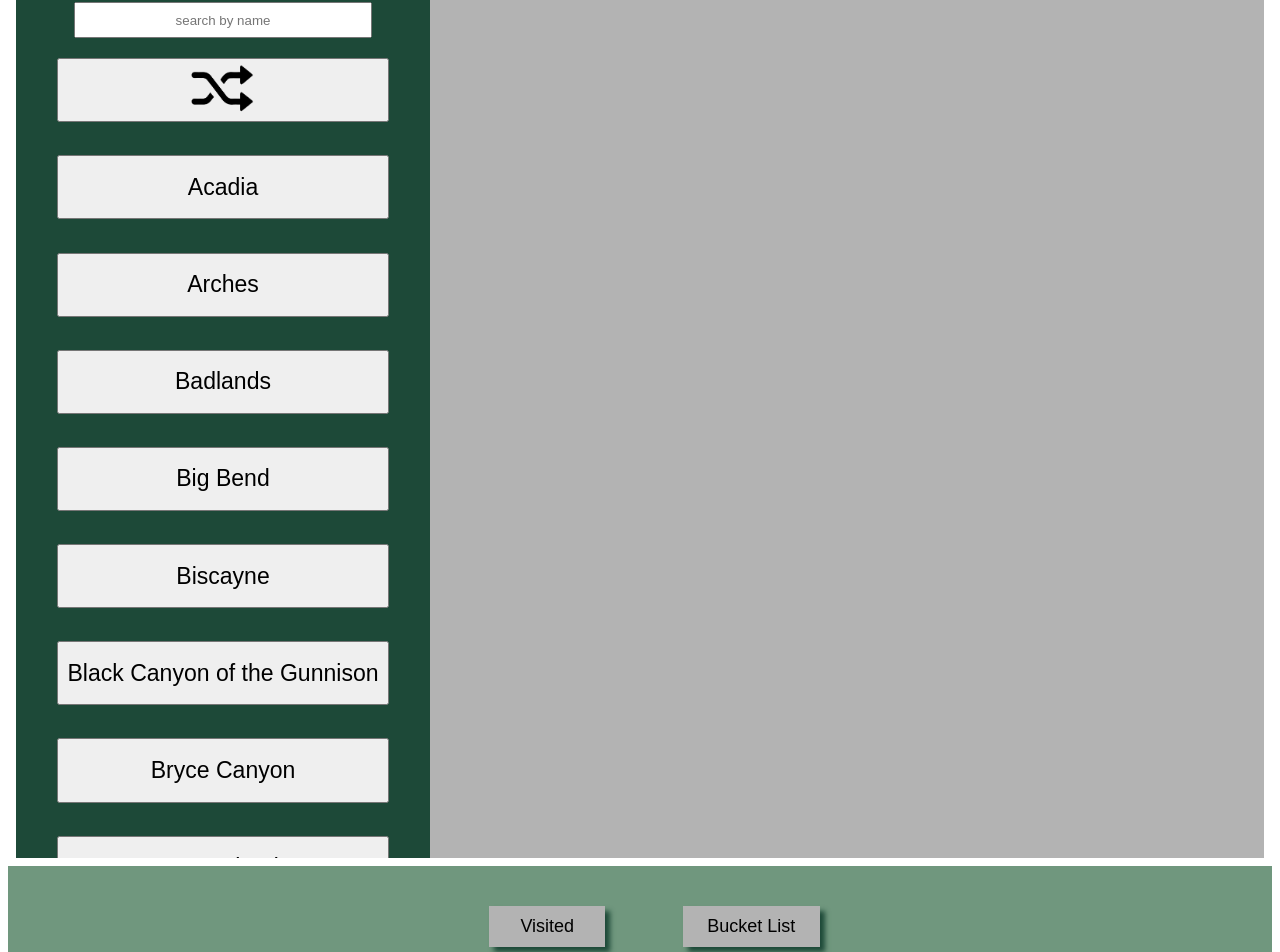
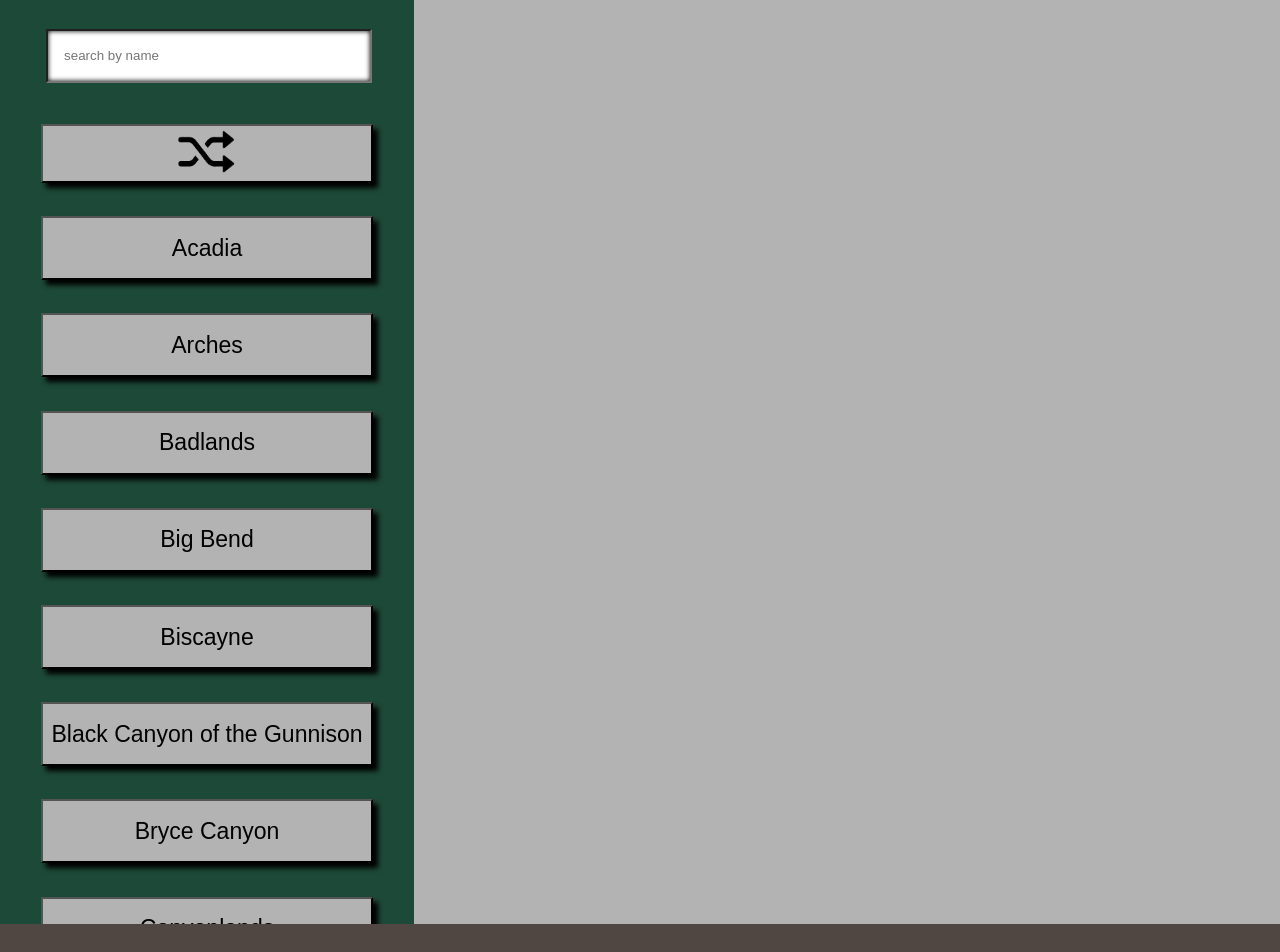
Before and after one commit to jaypeasee/national-parkfinder, a React (Create React App) app: page / in a window 1280 px wide. Shown: the part 274-1226 px from the top of the page. Built offline with nearby package versions, Linux system fonts and the light colour scheme; no server answers; a web font is replaced by a local one.

Commit message:
set 0 margin on body

```diff
--- a/src/About/About.scss
+++ b/src/About/About.scss
@@ -6,7 +6,3 @@ ul {
   column-count: 3;
   column-gap: 20px;
 }
-
-.about {
-  width: 95%;
-}
--- a/src/App/App.scss
+++ b/src/App/App.scss
@@ -1,13 +1,16 @@
 @import '../variables.scss';
 
 .app {
-  // width: 100vw;
   height: 100vh;
 }
 
 .body {
   display: flex;
   background-color: $gray;
+}
+
+body {
+  margin: 0;
 }
 
  p, li {
--- a/src/App/App.tsx
+++ b/src/App/App.tsx
@@ -29,7 +29,7 @@ const App: React.FC = () => {
 
   return (
     <main className='app'>
-      <body className='body'>
+      <section className='body'>
         <MainNav
           choosePark={choosePark}
           generateRandomParkCode={generateRandomParkCode} />
@@ -44,7 +44,7 @@ const App: React.FC = () => {
             }}
           />
         </Switch>
-      </body>
+      </section>
       <Footer />
     </main>
   )
--- a/src/Banner/Banner.scss
+++ b/src/Banner/Banner.scss
@@ -8,13 +8,16 @@
 
 .header-container {
   text-align: center;
+  padding: 2%;
   color: black;
   height: 100px;
+  box-shadow: 0px 6px 11px black;
 }
 
 .header {
   font-size: 36px;
-  margin-bottom: -10px;
+  padding: 1%;
+  margin: 0;
   font-family: $primaryFont;
 }
 
--- a/src/Footer/Footer.scss
+++ b/src/Footer/Footer.scss
@@ -2,23 +2,26 @@
 @import '../mixins.scss';
 
 .footer-btn-container {
-  // width: 100vw;
+  @include row-wrap;
   height: 15vh;
-  background-color: $light-green;
+  background-color: $brown;
   position: relative;
-  display: flex;
   align-items: center;
-  justify-content: center;
+  justify-content: space-around;
 }
 
 .footer-btn {
   cursor: pointer;
+  width: 200px;
   font-size: 18px;
-  width: 60%;
   border: none;
-  padding: 10px;
-  margin: 0px 60px;
+  padding: 5%;
+  margin: 0 5%;
   text-align: center;
   background-color: $gray;
-  box-shadow: 5px 5px 5px $dark-green;
+  box-shadow: 5px 5px 5px black;
+  &:hover {
+    transform: scale(1.1);
+    transition-duration: .4s;
+  }
 }
--- a/src/Footer/Footer.tsx
+++ b/src/Footer/Footer.tsx
@@ -1,7 +1,5 @@
 import { Link } from 'react-router-dom'
 import './Footer.scss'
-
-// pass in buttons as props to generate links for footer
 
 const Footer: React.FC = () => {
   return (
--- a/src/NavSearch/NavSearch.scss
+++ b/src/NavSearch/NavSearch.scss
@@ -5,6 +5,9 @@
 
 .search-bar {
   height: 30px;
-  text-align: center;
+  padding: 2.5% 4%;
   width: 70%;
+  margin: 5% 0 5% 4px;
+  outline: none;
+  box-shadow: inset 0px 0px 5px 0px black;
 }
--- a/src/ParkBtn/ParkBtn.scss
+++ b/src/ParkBtn/ParkBtn.scss
@@ -5,10 +5,11 @@
   padding: 5% 0;
   width: 100%;
   cursor: pointer;
+  background-color: $gray;
+  box-shadow: 5px 5px 5px black;
   &:hover {
     transform: scale(1.05);
     transition-duration: .4s;
-
   }
 }
 
--- a/src/ParkContainer/ParkContainer.scss
+++ b/src/ParkContainer/ParkContainer.scss
@@ -1,3 +1,4 @@
 .park-container {
   width: 70vw;
+  overflow-x: hidden;
 }
--- a/src/ParkInfo/ParkInfo.scss
+++ b/src/ParkInfo/ParkInfo.scss
@@ -1,7 +1,6 @@
 @import "../variables.scss";
 
 .park-info {
-  // width: 100%;
   background-color: $light-gray;
   padding: 1em;
 }
--- a/src/ParkList/ParkList.scss
+++ b/src/ParkList/ParkList.scss
@@ -13,6 +13,8 @@
   cursor: pointer;
   width: 80%;
   margin-bottom: 4%;
+  background-color: $gray;
+  box-shadow: 5px 5px 5px black;
   &:hover {
     transform: scale(1.05);
     transition-duration: .4s;
@@ -20,5 +22,5 @@
 }
 
 .randomize-icon {
-  width: 22%;
+  width: 20%;
 }
```
Also changed, not shown: 1 other file (tests, documents, lock files or other folders).
